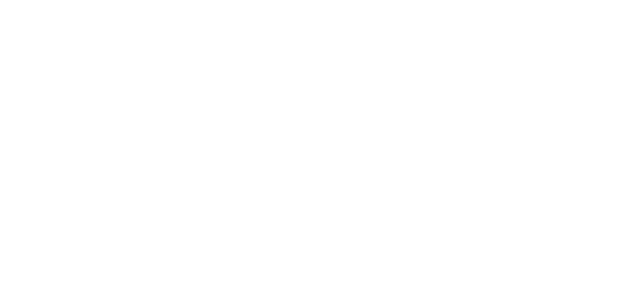
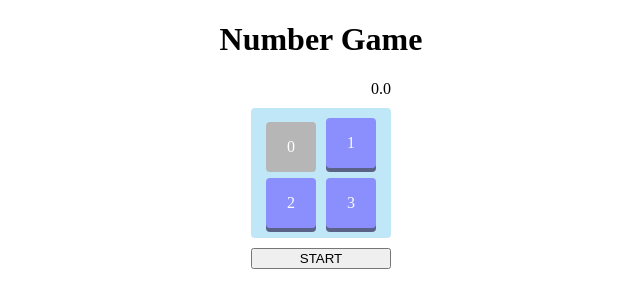
Before and after one commit to Taiki-nk/Number_Game_Challenge, a plain HTML site: page index.html in a window 1280 px wide. Shown: the whole page, without its empty margins (319-959 px from the left). Drawn offline with Linux system fonts and the light colour scheme.

Commit message:
スタイリング完成

```diff
--- a/css/styles.scss
+++ b/css/styles.scss
@@ -0,0 +1,68 @@
+
+$main-color: rgb(192, 231, 247);
+$panel-color: rgb(134, 134, 255);
+
+body {
+  padding: 0;
+  margin: 0;
+}
+
+.main-title {
+  text-align: center;
+}
+.container {
+  width: 140px;
+  margin: 0 auto;
+
+  #timer {
+    text-align: right;
+  }
+
+  #board {
+    margin: 10px auto;
+    padding: 0 10px 10px 10px;
+    border-radius: 4px;
+    background: $main-color;
+    display: flex;
+    justify-content: space-around;
+    flex-wrap: wrap;
+
+    li {
+      margin-top: 10px;
+      display: block;
+      list-style: none;
+      width: 50px;
+      height: 50px;
+      text-align: center;
+      line-height: 50px;
+      background: $panel-color;
+      color: #fff;
+      border-radius: 4px;
+      box-shadow: 0 4px 0 0 rgb(81, 84, 124);
+      cursor: pointer;
+      user-select: none;
+      opacity: 0.9;
+      &:hover {
+        opacity: 1;
+      }
+      &:active {
+        box-shadow: none;
+        margin-top: 14px;
+        margin-bottom: -4px;
+      }
+      &.pushed {
+        background-color: rgb(182, 182, 182);
+        box-shadow: none;
+        margin-top: 14px;
+        margin-bottom: -4px;
+        opacity: 1;
+      }
+    }
+  }
+
+  #start-btn {
+    width: 100%;
+    margin: 0;
+  }
+
+}
--- a/index.html
+++ b/index.html
@@ -8,6 +8,21 @@
 </head>
 <body>
 
+  <h1 class="main-title">Number Game</h1>
+  <div class="container">
+
+    <div id="timer">0.0</div>
+
+    <ul id="board">
+      <li class="pushed">0</li>
+      <li>1</li>
+      <li>2</li>
+      <li>3</li>
+    </ul>
+
+    <button id="start-btn">START</button>
+  </div>
+
   <script src="js/main.js"></script>
 </body>
 </html>
```
Also changed, not shown: css/styles.css, 1 other file.
